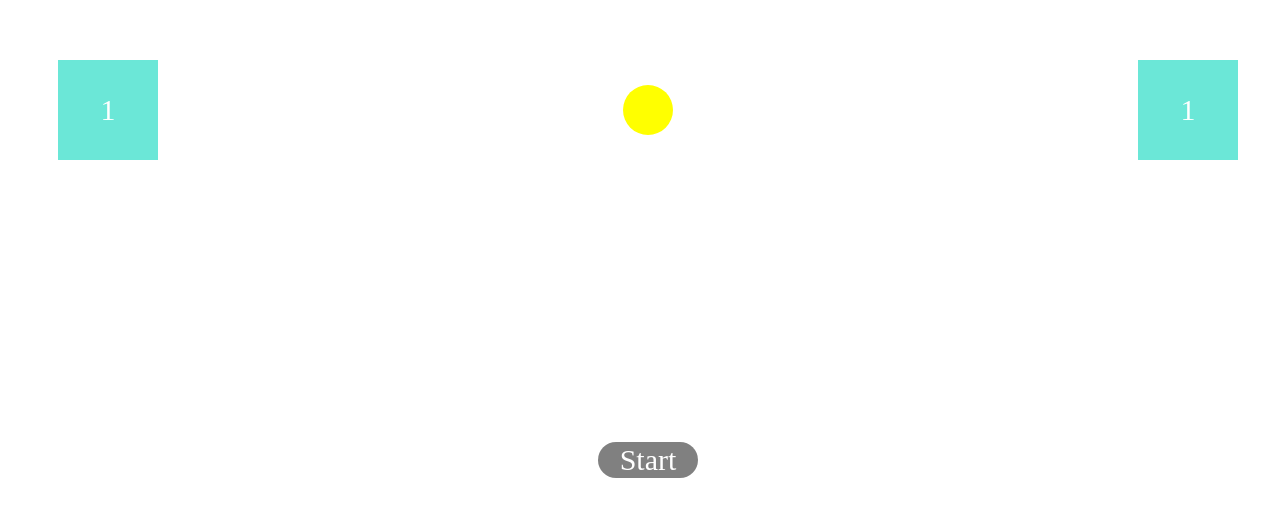
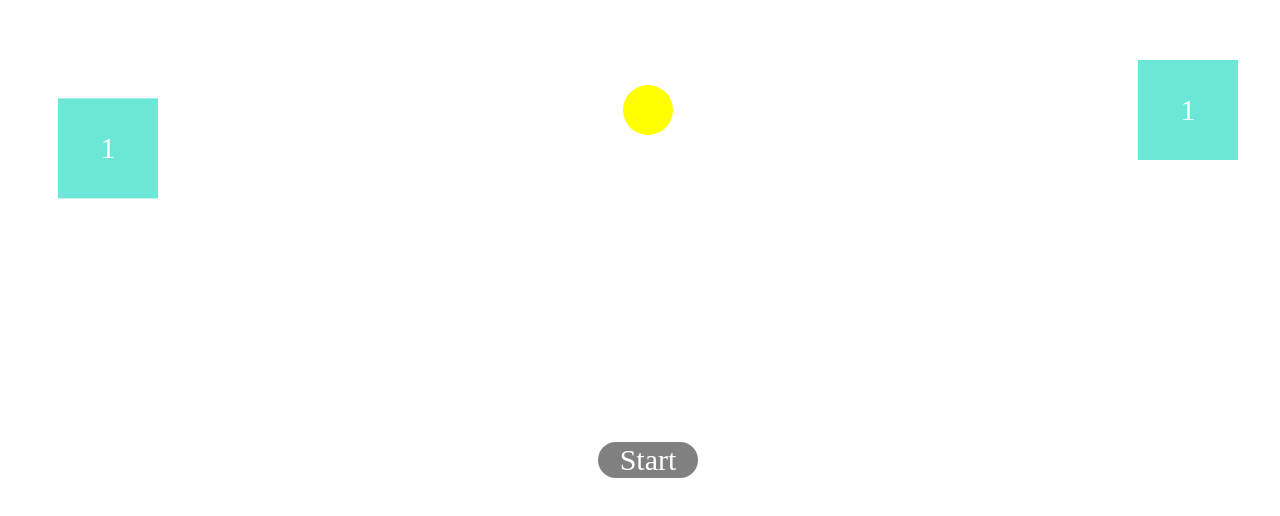
Before and after one commit to AlekseyMalakhov/app123, a React (Vite) app: page / in a window 1280 px wide. Shown: the part 280-796 px from the top of the page. Built offline with nearby package versions, Linux system fonts and the light colour scheme.

Commit message:
block moving

```diff
--- a/src/App.jsx
+++ b/src/App.jsx
@@ -6,9 +6,9 @@ function App() {
     return (
         <main>
             <div className="field">
-                <Block />
+                <Block moving={true} />
                 <Circle />
-                <Block />
+                <Block moving={false} />
             </div>
             <Button />
         </main>
--- a/src/components/Block/Block.jsx
+++ b/src/components/Block/Block.jsx
@@ -1,8 +1,8 @@
 import classes from "./Block.module.css";
 
-export default function Block() {
+export default function Block({ moving }) {
     return (
-        <div className={classes.block}>
+        <div className={`${classes.block} ${moving ? classes.moving : ""}`}>
             <div className={classes.number}>1</div>
         </div>
     );
--- a/src/components/Block/Block.module.css
+++ b/src/components/Block/Block.module.css
@@ -12,3 +12,25 @@
     font-size: 30px;
     color: white;
 }
+
+.moving {
+    animation: move 5s linear infinite;
+}
+
+@keyframes move {
+    0% {
+        transform: translateY(0);
+    }
+    25% {
+        transform: translateY(-100px);
+    }
+    50% {
+        transform: translateY(0);
+    }
+    75% {
+        transform: translateY(100%);
+    }
+    100% {
+        transform: translateY(0);
+    }
+}
--- a/src/components/Button/Button.module.css
+++ b/src/components/Button/Button.module.css
@@ -6,6 +6,7 @@
     display: flex;
     justify-content: center;
     align-items: center;
+    cursor: pointer;
 }
 
 .text {
```
